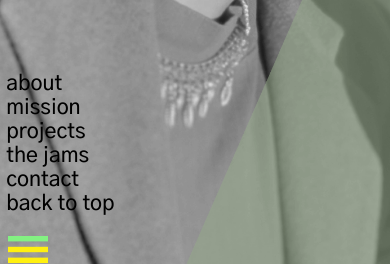
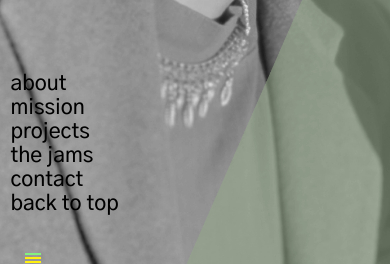
Before and after one commit to aariasgonz21/ananas-dot-dev, a React (Create React App) app: page / in a window 390 px wide. Both pictures are taken after a click on the picture 28 px from the left and 803 px from the top of the page. Shown: the part 554-818 px from the top of the page. Built offline with nearby package versions, Linux system fonts and the light colour scheme.

Commit message:
responsive tablet n big screens

```diff
--- a/src/App.scss
+++ b/src/App.scss
@@ -3,6 +3,9 @@
 $width: 100%;
 $height: 100vh;
 $head-font: 'Gothic A1', sans-serif;
+$info-phone: "only screen and (max-width: 430px)";
+$info-tablet: "only screen and (min-width: 431px) and (max-width: 1024px)";
+$info-lg-desktop: "only screen and (min-width: 1600px)";
 
 .App{
   display: flex;
@@ -10,18 +13,21 @@ $head-font: 'Gothic A1', sans-serif;
 }
 
 .nav{
+  width: 8%;
   position: fixed;
   bottom: 0;
   color:black;
-  margin:0 0 3vh 1vh;
+  margin:0 0 3vh 3vh;
   .top {
     width:50%;
   }
 }
 
 .menu{
+  li{
+    list-style-type: none;
+  }
   a{
-    text-decoration: none;
     color: black;
     font: {
       family: $head-font;
@@ -33,3 +39,25 @@ $head-font: 'Gothic A1', sans-serif;
   line-height: 2.5vh;
   margin-left: -5vh;
 }
+
+@media #{$info-phone}{
+  .menu{
+    margin-left: -6.5vh;
+  }
+}
+
+@media #{$info-tablet}{
+  .nav{
+    width: 14%;
+  }
+  .menu{
+    a{
+      margin-left: 2vh;
+    }
+  }
+}
+@media #{$info-lg-desktop}{
+  .nav{
+    width: 8%;
+  }
+}
--- a/src/stylesheets/about.scss
+++ b/src/stylesheets/about.scss
@@ -11,7 +11,7 @@ $text-font: 'Source Sans Pro', sans-serif;
 $goldenrod: #FDEB4E;
 
 #about{
-  width: $width;
+  min-width: $width;
   min-height: $height;
 }
 
--- a/src/stylesheets/home.scss
+++ b/src/stylesheets/home.scss
@@ -4,7 +4,7 @@
 
 /**** VARIABLES ****/
 $info-phone: "only screen and (max-width: 430px)";
-$info-tablet: "(min-width: 431px) and (max-width: 1024px)";
+$info-tablet: "only screen and (min-width: 431px) and (max-width: 1025px)";
 $width: 100%;
 $height: 100vh;
 $head-font: 'Gothic A1', serif;
@@ -22,7 +22,7 @@ $moss-green: #B2D39F;
   font-size: 3vh;
   color: white;
   line-height: 80%;
-  width: $width;
+  min-width: $width;
   min-height: $height;
 }
 .star {
@@ -65,8 +65,13 @@ h1{
 }
 
 @media #{$info-tablet} {
+  #home{
+      min-width: 130%;
+      min-height:-webkit-fill-available;
+      background-size: cover;
+  }
   .title{
     font-size: 1.9vh;
-    line-height: 120%
+    line-height: 120%;
   }
 }
```
